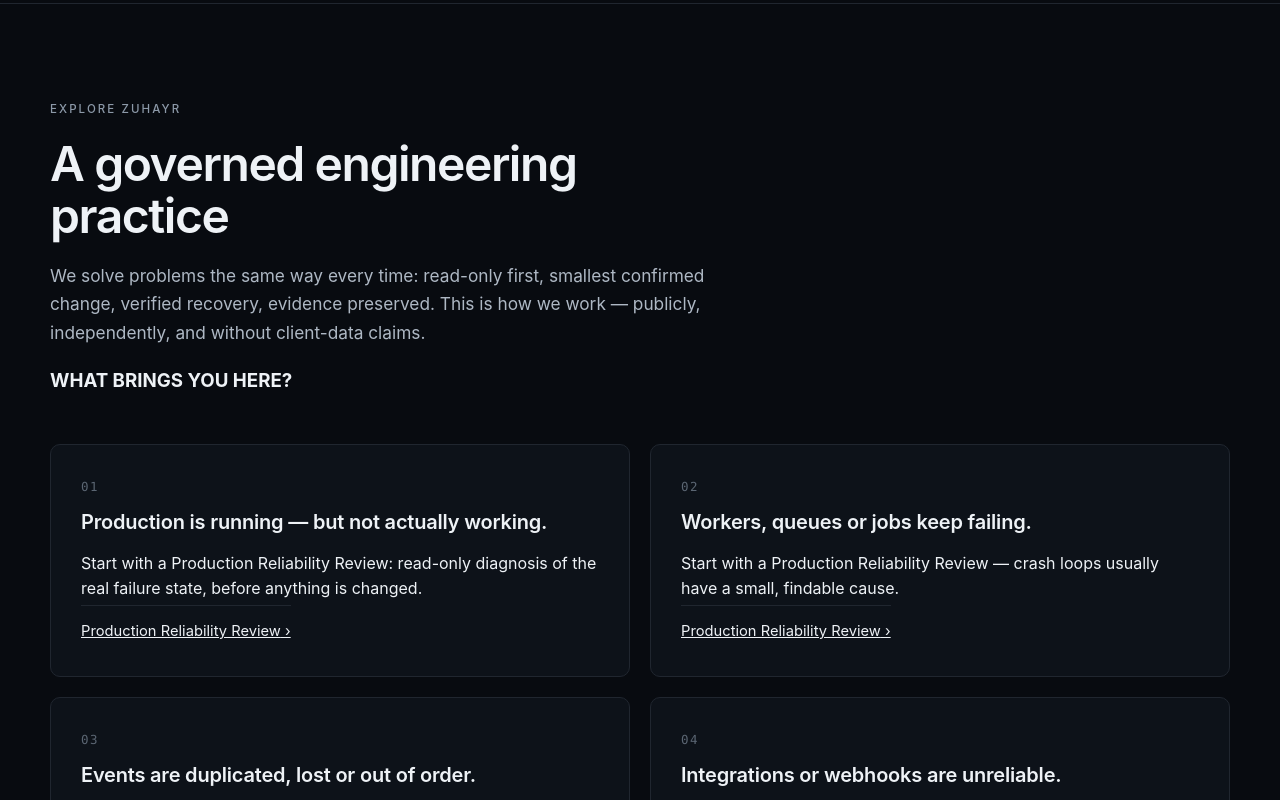
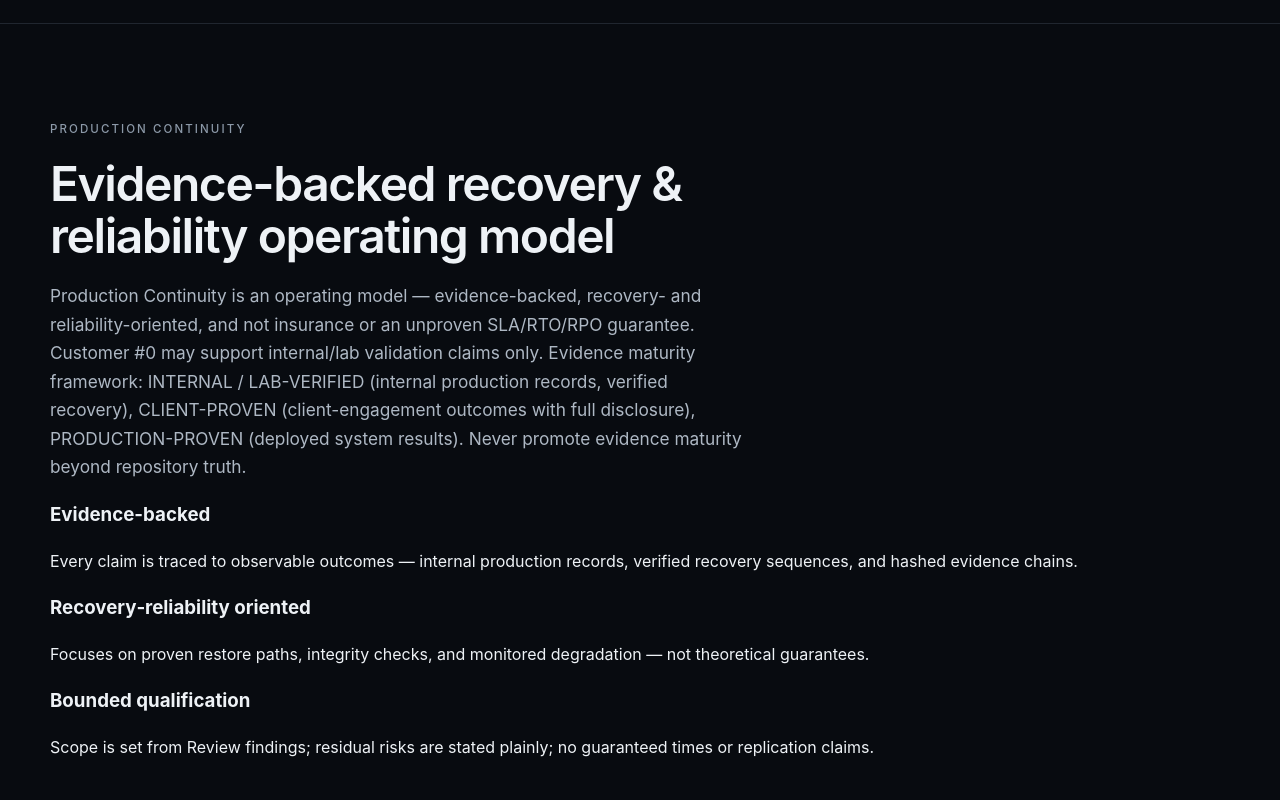
Before and after one commit to ZUHAYR-SYSTEMS/zuhayr-public-front-door, a React (Vite) app: page / in a window 1280 px wide. Shown: the part 900-1700 px from the top of the page. Built offline with nearby package versions, Linux system fonts and the light colour scheme.

Commit message:
feat(public): refine positioning — Production Continuity, flagship clarification, evidence maturity framework

```diff
--- a/src/pages/Home.tsx
+++ b/src/pages/Home.tsx
@@ -25,15 +25,16 @@ export default function Home() {
               <p className="eyebrow">ZUHAYR SYSTEMS / PRODUCTION ENGINEERING</p>
               <h1 id="hero-title">
                 Production systems
-                <br />
                 that can prove
-                <br />
                 they work.
               </h1>
               <p className="hero-sub">
                 When production becomes fragile, ZUHAYR finds the smallest
                 safe path back to an operable system — then proves the
                 recovery actually works.
+                Production System Rescue & Reliability is our flagship capability,
+                and engagements can begin with the buyer's actual problem where
+                existing proven capability supports it.
               </p>
               <div className="actions">
                 <Link className="btn" to="/explore">
@@ -48,6 +49,48 @@ export default function Home() {
           </div>
           <div className="container hero-signature">
             <Signature />
+          </div>
+        </section>
+
+        <section id="continuity" className="section" aria-labelledby="continuity-title">
+          <div className="container">
+            <p className="eyebrow">PRODUCTION CONTINUITY</p>
+            <h2 id="continuity-title">Evidence-backed recovery & reliability operating model</h2>
+            <p className="section-lede">
+              Production Continuity is an operating model — evidence-backed,
+              recovery- and reliability-oriented, and not insurance or an
+              unproven SLA/RTO/RPO guarantee. Customer #0 may support
+              internal/lab validation claims only. Evidence maturity
+              framework: INTERNAL / LAB-VERIFIED (internal production
+              records, verified recovery), CLIENT-PROVEN (client-engagement
+              outcomes with full disclosure), PRODUCTION-PROVEN (deployed
+              system results). Never promote evidence maturity beyond
+              repository truth.
+            </p>
+            <div className="continuity-features">
+              <div className="feature">
+                <h3>Evidence-backed</h3>
+                <p>
+                  Every claim is traced to observable outcomes — internal
+                  production records, verified recovery sequences, and hashed
+                  evidence chains.
+                </p>
+              </div>
+              <div className="feature">
+                <h3>Recovery‑reliability oriented</h3>
+                <p>
+                  Focuses on proven restore paths, integrity checks, and
+                  monitored degradation — not theoretical guarantees.
+                </p>
+              </div>
+              <div className="feature">
+                <h3>Bounded qualification</h3>
+                <p>
+                  Scope is set from Review findings; residual risks are stated
+                  plainly; no guaranteed times or replication claims.
+                </p>
+              </div>
+            </div>
           </div>
         </section>
 
@@ -288,8 +331,10 @@ export default function Home() {
             <p className="eyebrow">07 — ENGAGEMENTS</p>
             <h2 id="engagements-title">What we can start with</h2>
             <p className="section-lede">
-              Every engagement starts with the Review. Deeper work happens
-              only when the findings justify it — and only by agreement.
+              Visitors arrive for many reasons: a fragile system that needs rescue,
+              an automation project taking shape, a need for reliability assurance,
+              or simply exploring what ZUHAYR does. Deeper work happens only
+              when the findings justify it — and only by agreement.
             </p>
             <div className="cards tiers">
               <article className="card">
```
